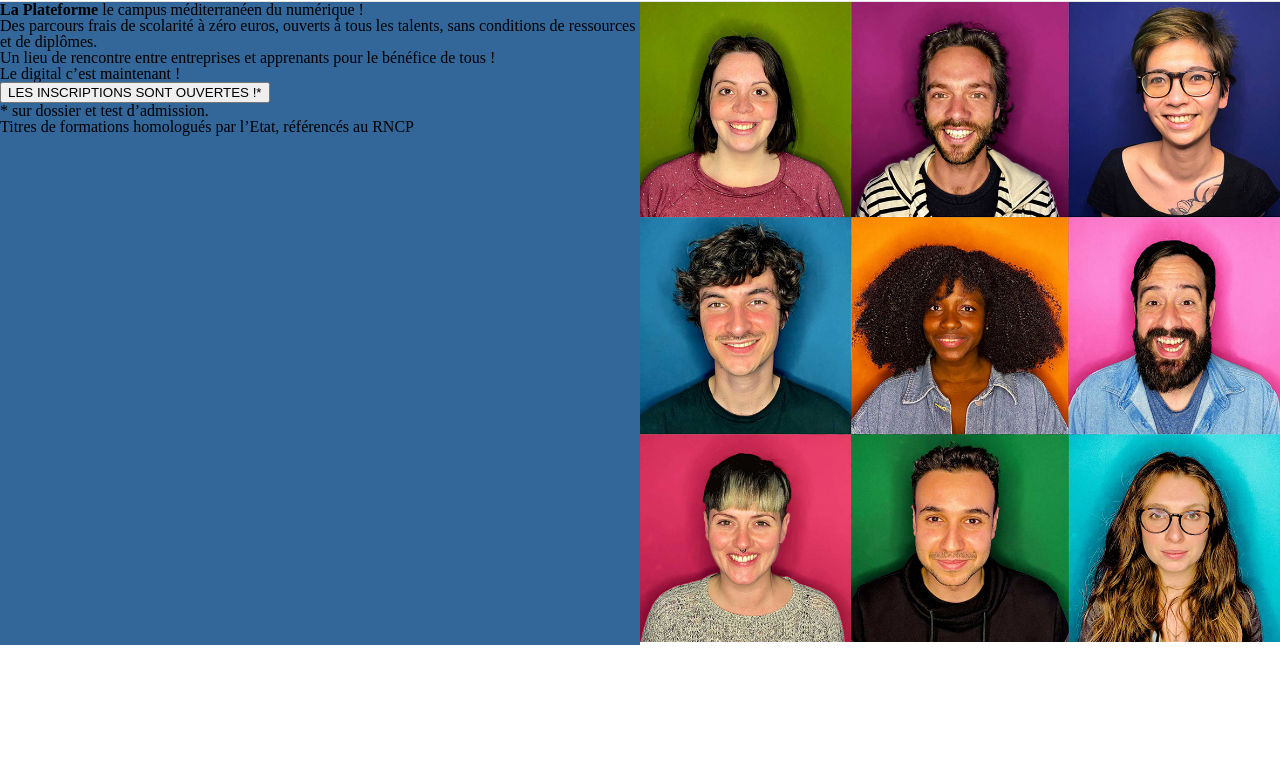
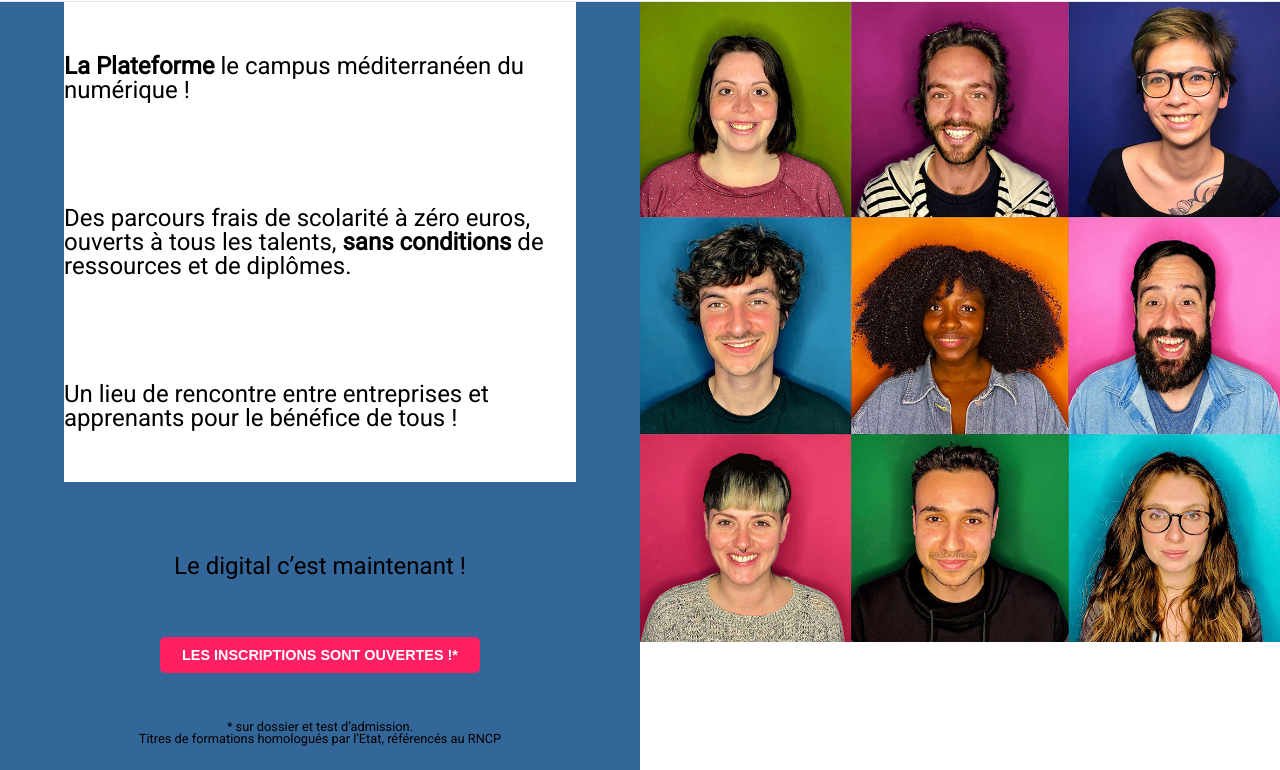
Before and after one commit to Alizea-Masse/site_plateforme, a plain HTML site: page index.html in a window 1280 px wide. Shown: the part 96-866 px from the top of the page. Before the commit the page ends 800 px from the top, so only its background shows below. Drawn offline with Linux system fonts and the light colour scheme.

Commit message:
avancement

```diff
--- a/index.html
+++ b/index.html
@@ -30,16 +30,16 @@
 
     <main class="main-container">
         <section class="right-section">
-            <section class="fist-section">
-                <h1> <span class="gras">La Plateforme</span> le campus méditerranéen du numérique !</h1>
-                <p>Des parcours frais de scolarité à zéro euros, ouverts à tous les talents, sans conditions de ressources et de diplômes.</p>
-                <p>Un lieu de rencontre entre entreprises et apprenants pour le bénéfice de tous !</p>
+            <section class="first-section">
+                <p class="first-section-p"> <span class="gras">La Plateforme</span> le campus méditerranéen du numérique !</p>
+                <p class="first-section-p">Des parcours frais de scolarité à zéro euros, ouverts à tous les talents, <span class="gras">sans conditions</span> de ressources et de diplômes.</p>
+                <p class="first-section-p">Un lieu de rencontre entre entreprises et apprenants pour le bénéfice de tous !</p>
             </section>
             <section class="second-section">
-                <p>Le digital c’est maintenant !</p>
-                <button>LES INSCRIPTIONS SONT OUVERTES !*</button>
-                <p>* sur dossier et test d’admission.</p>
-                <p>Titres de formations homologués par l’Etat, référencés au RNCP</p>
+                <p class="second-section-first-p">Le digital c’est maintenant !</p>
+                <button class="second-section-button">LES INSCRIPTIONS SONT OUVERTES !*</button>
+                <p class="second-section-p">* sur dossier et test d’admission. <br/>
+                Titres de formations homologués par l’Etat, référencés au RNCP</p>
             </section>
         </section>
 
--- a/style.css
+++ b/style.css
@@ -1,3 +1,7 @@
+@import url('https://fonts.googleapis.com/css2?family=Roboto&display=swap');
+
+
+
 .logo {
    width: 30vw;
    height: 65px;
@@ -7,9 +11,9 @@
     display: flex;
     width: 60vw;
     justify-content: space-between;
-    font-family: 'Times New Roman', Times, serif;
     font-size: 1em;
     font-weight: 600;
+    font-family: 'Roboto', sans-serif;
 }
 
 .link {
@@ -26,11 +30,16 @@ color: #666666;
 }
 .main-container {
     display: flex;
+    font-family: 'Roboto', sans-serif;
 }
 
 .right-section {
+    display: flex;
+    flex-direction: column;
     width: 50vw;
     background-color: #336699;
+    align-items: center;
+    justify-content: center;
 }
 
 .left-section {
@@ -45,3 +54,48 @@ color: #666666;
     width: 50vw;
 
 }
+
+.first-section {
+    background-color: #fff;
+    display: flex;
+    flex-direction: column;
+    justify-content: space-around;
+    width: 40vw;
+    height: 60vh;
+}
+
+
+.first-section-p {
+    font-size: 1.5em;
+}
+
+.second-section {
+    display: flex;
+    flex-direction: column;
+    height: 30vh;
+    justify-content: space-around;
+    align-items: center;
+    margin-top: 3em;
+
+}
+
+.second-section-p {
+    font-size: .8em;
+    text-align: center;
+}
+
+.second-section-first-p {
+    font-size: 1.5em;
+    margin-bottom: .5em;
+}
+
+.second-section-button {
+    background-color: #ff2063;
+    padding: 10px;
+    width: 25vw;
+    color: #ffffff;
+    border: none;
+    font-weight: bold;
+    font-size: .9em;
+    border-radius: 5px;
+}
```
